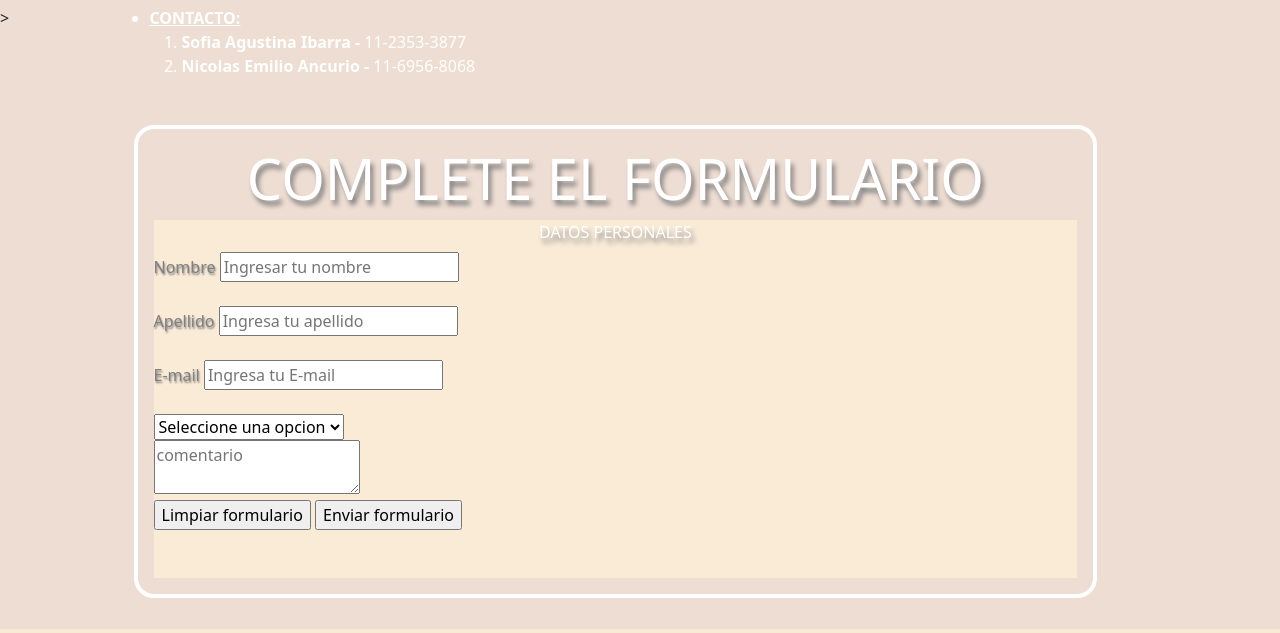
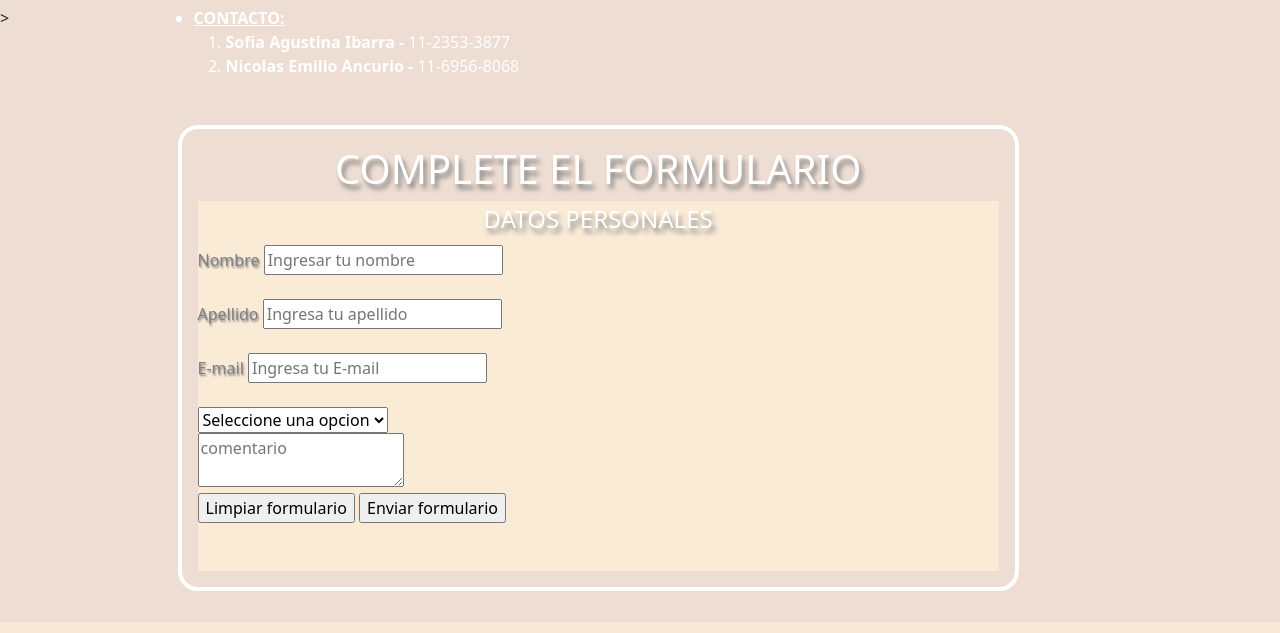
Before and after one commit to nicoancurio/-marketing_ancurio_repositorio3, a website: page PAGES/contacto.html in a window 1280 px wide. Shown: the part 75-708 px from the top of the page. Drawn offline with nearby package versions, Linux system fonts and the light colour scheme.

Commit message:
formulario

```diff
--- a/scss/estilo.scss
+++ b/scss/estilo.scss
@@ -38,7 +38,7 @@ h2{
 .textocentrado /*centrado de text0*/
 {
     color: rgb(255, 255, 255);/*color de letra*/
-    font-size: 3.5rem;/*tamaño de la fuente*/
+    font-size: 2.5rem;/*tamaño de la fuente*/
     text-align: center;/*central el texto*/
     text-shadow: 3px 5px 5px grey; /*efecto difuminado*/
 
@@ -117,7 +117,7 @@ background-color: antiquewhite;/*cambia el fondo*/
 .texto4 /*tipo de texto 4*/
 {
     color: rgb(255, 255, 255);/*color de letra*/
-    font-size: 1rem;/*tamaño de la fuente*/
+    font-size: 1.5rem;/*tamaño de la fuente*/
     text-align: center;/*texto centrado*/
     text-shadow: 3px 5px 5px grey; /*efecto difuminado*/
 
```
Also changed, not shown: css/estilo.css.
